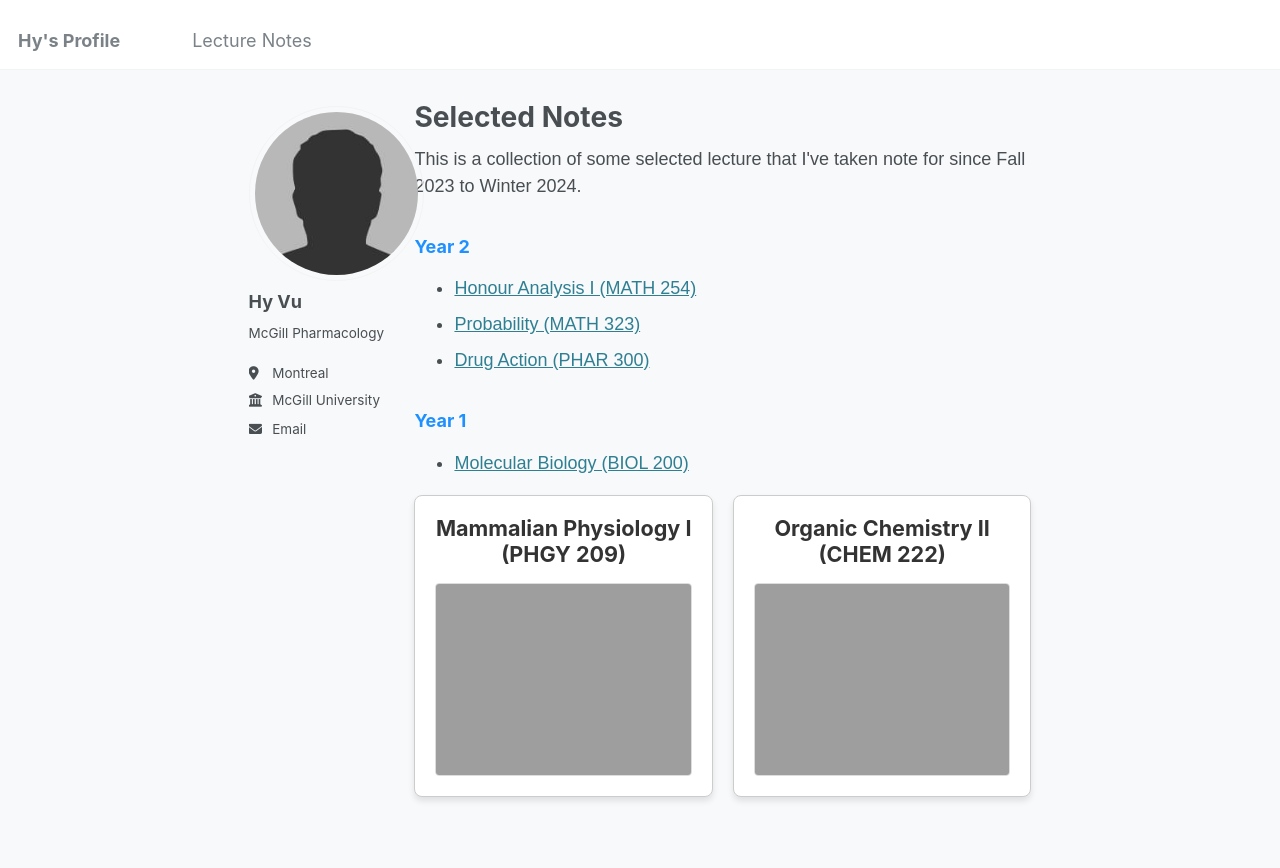
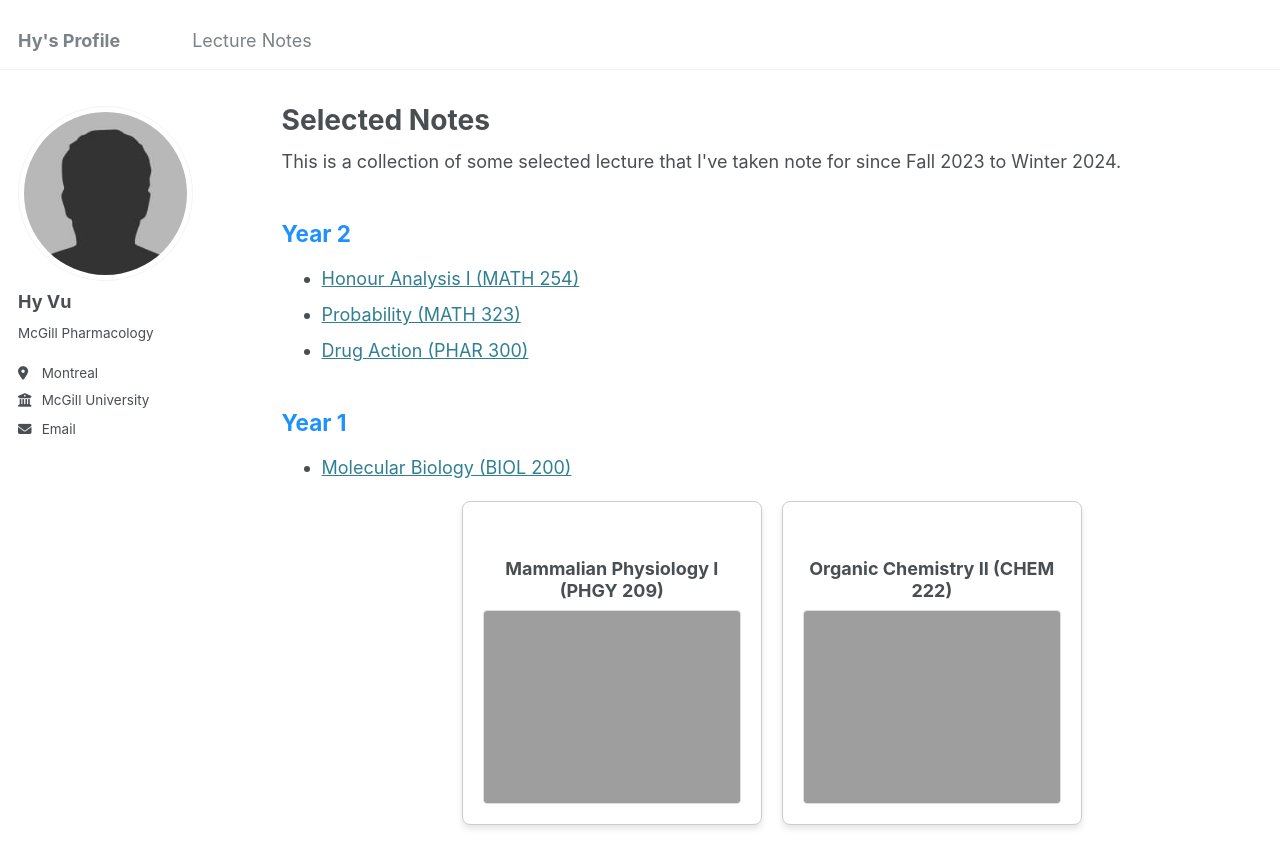
Before and after one commit to Hy-Vu/Hy-Vu.github.io, a Jekyll site: the page built from _pages/lecture-notes.html, in a window 1280 px wide and 900 px high. Shown: the top 868 px of the window. Built offline with Jekyll 4.4.1, drawn with Linux system fonts in a browser that asks for light colours.

Commit message:
Update lecture-notes.html

```diff
--- a/_pages/lecture-notes.html
+++ b/_pages/lecture-notes.html
@@ -11,19 +11,13 @@ This is a collection of some selected lecture that I've taken note for since Fal
 <html>
 <head>
     <style>
-        body {
-            font-family: Arial, sans-serif;
-            margin: 0;
-            padding: 0;
-            background-color: #f8f9fa;
-            display: flex;
-            justify-content: center;
-            align-items: center;
-            min-height: 100vh;
-        }
+        /* Style specific to the PDF section */
         .pdf-container {
             display: flex;
             gap: 20px;
+            justify-content: center;
+            align-items: center;
+            margin-top: 20px;
         }
         .pdf-box {
             text-align: center;
@@ -61,27 +56,27 @@ This is a collection of some selected lecture that I've taken note for since Fal
 </head>
 
 <body>
-    <h3 style="color:DodgerBlue;"> Year 2 </h3>
+    <h2 style="color:DodgerBlue;"> Year 2 </h2>
     <ul>
         <li><a href="https://Hy-Vu.github.io/PDFs/U2S1_Honour_Analysis_I (2).pdf" target="_blank">Honour Analysis I (MATH 254)</a></li>
         <li><a href="https://Hy-Vu.github.io/PDFs/U2S1_Probability (1).pdf" target="_blank">Probability (MATH 323)</a></li>
         <li><a href="https://Hy-Vu.github.io/PDFs/U2S1_Drug_Action (1)-compressed.pdf" target="_blank">Drug Action (PHAR 300)</a></li>
     </ul>
-    <h3 style="color:DodgerBlue;"> Year 1 </h3>
+    <h2 style="color:DodgerBlue;"> Year 1 </h2>
     <ul>
         <li><a href="https://Hy-Vu.github.io/PDFs/U1S1_Molecular_Biology (1)-compressed.pdf" target="_blank">Molecular Biology (BIOL 200)</a></li>
     </ul>
     <div class="pdf-container">
         <!-- PDF 1 -->
         <div class="pdf-box">
-            <h2>Mammalian Physiology I (PHGY 209)</h2>
+            <h3>Mammalian Physiology I (PHGY 209)</h3>
             <a href="https://Hy-Vu.github.io/PDFs/U1S1_Mammalian_Physiology_I-compressed.pdf" target="_blank">
                 <img src="https://Hy-Vu.github.io/images/McGill U1 Lectures Cover.png" alt="PDF 1 Thumbnail">
             </a>
         </div>
         <!-- PDF 2 -->
         <div class="pdf-box">
-            <h2>Organic Chemistry II (CHEM 222)</h2>
+            <h3>Organic Chemistry II (CHEM 222)</h3>
             <a href="https://Hy-Vu.github.io/PDFs/U1S2_Organic_Chemistry_II.pdf" target="_blank">
                 <img src="https://Hy-Vu.github.io/images/McGill U1S2 Lectures Cover.png" alt="PDF 2 Thumbnail">
             </a>
```
Also changed, not shown: other parts of _pages/lecture-notes.html (+1 -0 lines).
